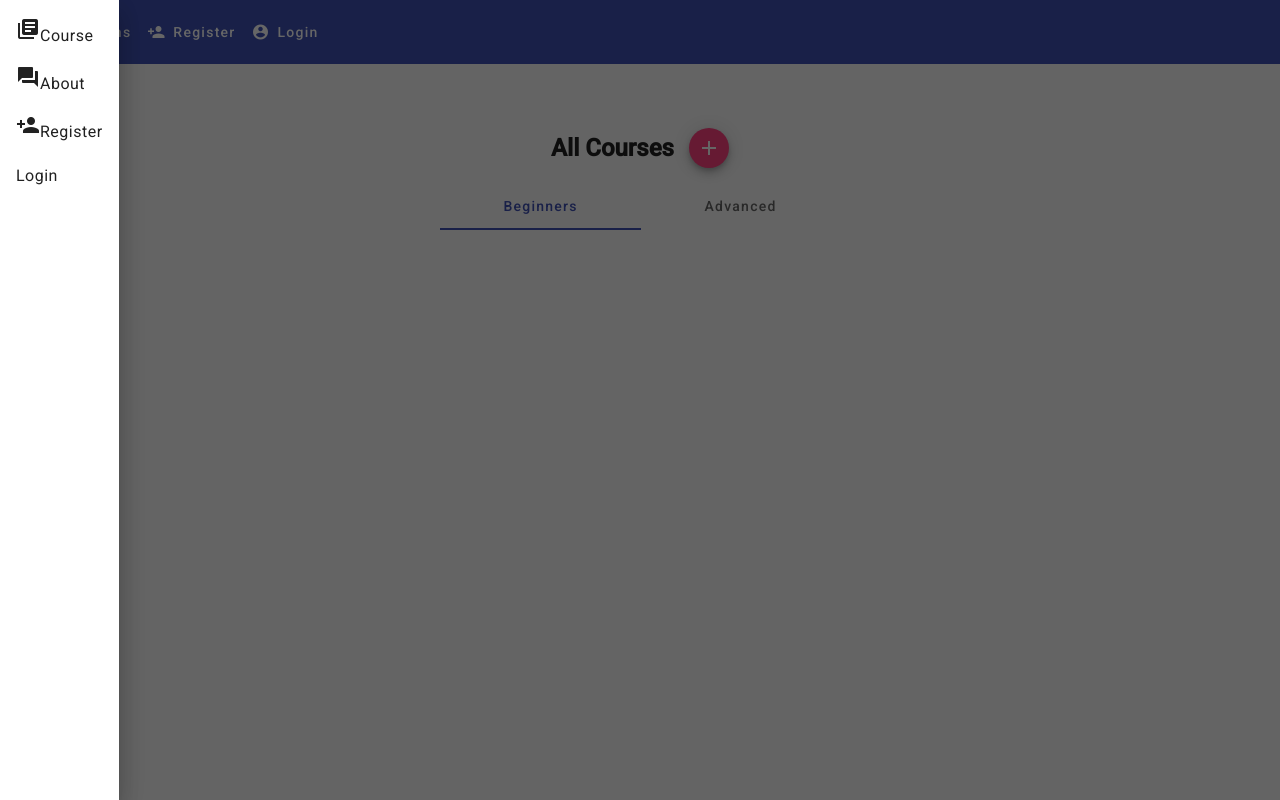
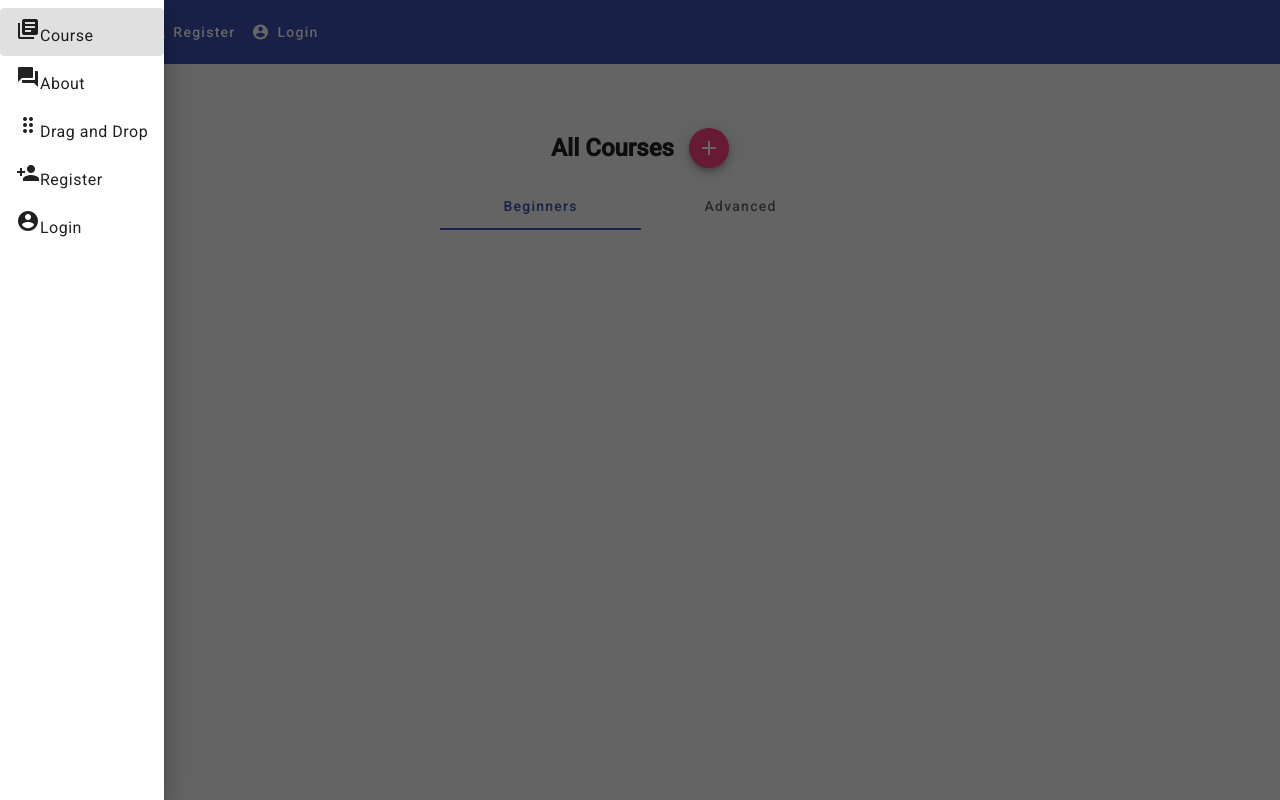
Before and after one commit to GongVictorFeng/course_register, an Angular app: page / in a window 1280 px wide. Both pictures are taken after a click on the button "menu". Built offline with nearby package versions, Linux system fonts and the light colour scheme; no server answers.

Commit message:
added the route to the drag-drop example

```diff
--- a/src/app/app.component.html
+++ b/src/app/app.component.html
@@ -11,12 +11,18 @@
         <span>About</span>
       </a>
 
+      <a mat-list-item routerLink="drag-drop-example">
+        <mat-icon>drag_indicator</mat-icon>
+        <span>Drag and Drop</span>
+      </a>
+
       <a mat-list-item routerLink="/">
         <mat-icon>person_add</mat-icon>
         <span>Register</span>
       </a>
 
       <a mat-list-item routerLink="/">
+        <mat-icon>account_circle</mat-icon>
         <span>Login </span>
       </a>
 
--- a/src/app/app.component.ts
+++ b/src/app/app.component.ts
@@ -1,5 +1,5 @@
 import { Component } from '@angular/core';
-import { RouterOutlet } from '@angular/router';
+import { RouterOutlet, RouterModule } from '@angular/router';
 import { MatSliderModule } from '@angular/material/slider';
 import { MatSidenavModule } from '@angular/material/sidenav';
 import {  MatListModule } from "@angular/material/list";
@@ -18,7 +18,8 @@ import { MatMenuModule } from '@angular/material/menu';
     MatIconModule,
     MatToolbarModule,
     MatButtonModule,
-    MatMenuModule
+    MatMenuModule,
+    RouterModule
   ],
   templateUrl: './app.component.html',
   styleUrl: './app.component.scss'
--- a/src/app/app.routes.ts
+++ b/src/app/app.routes.ts
@@ -3,6 +3,7 @@ import { HomeComponent } from './home/home.component';
 import { CreateCourseComponent } from './create-course/create-course.component';
 import { CourseComponent } from './course/course.component';
 import { courseResolver } from './services/course.resolver';
+import { DragDropComponent } from './drag-drop/drag-drop.component';
 
 export const routes: Routes = [
     {
@@ -14,6 +15,10 @@ export const routes: Routes = [
         component: CreateCourseComponent
     },
     {
+        path: "drag-drop-example",
+        component: DragDropComponent
+    },
+    {
         path: 'courses/:id',
         component: CourseComponent,
         resolve: {
```
